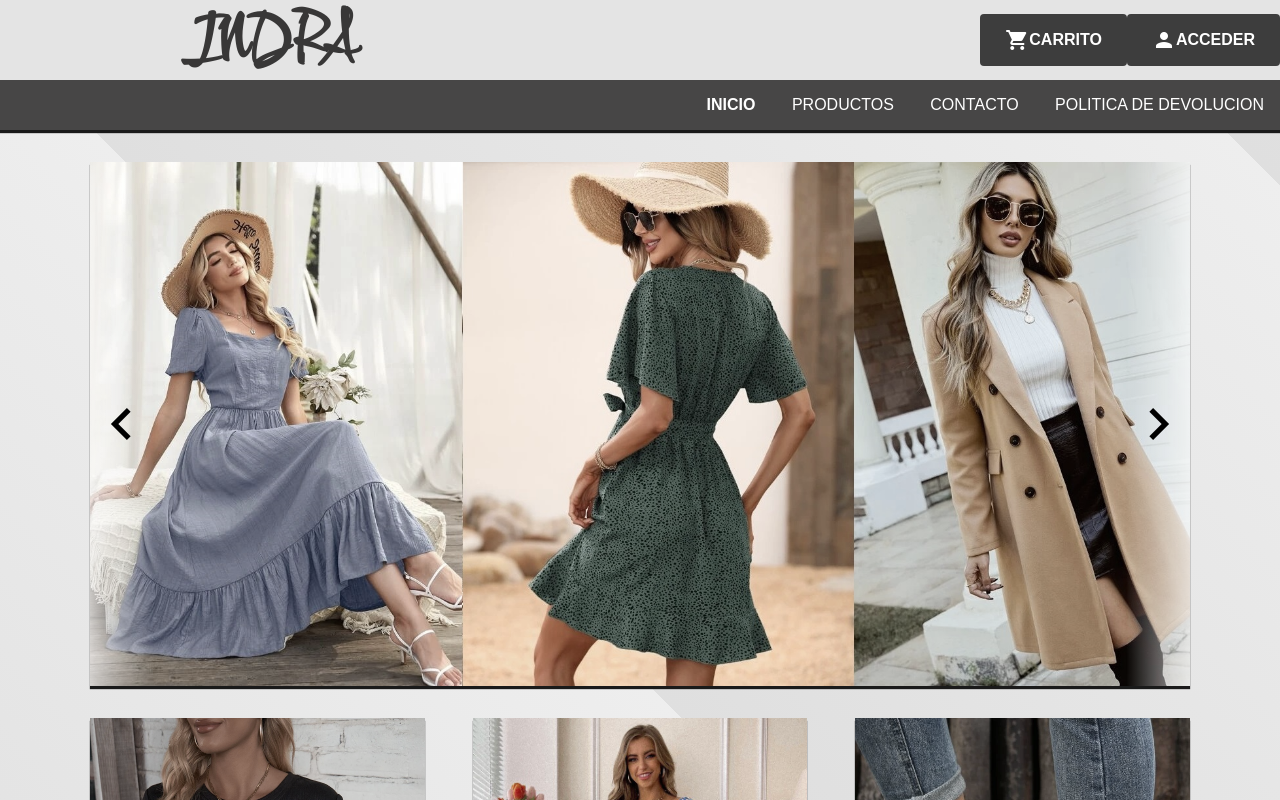
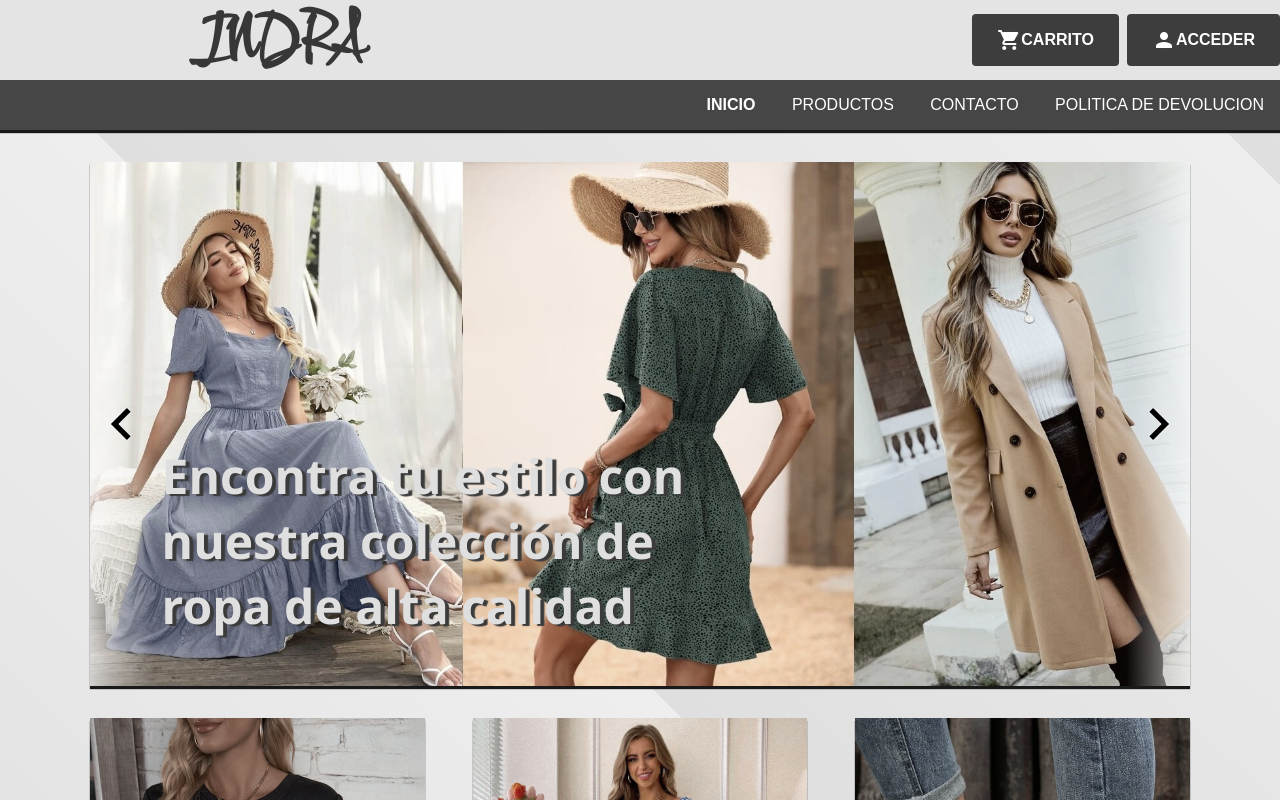
Before and after one commit to ChristianToppetti/Coderhouse-Toppetti, a website: page index.html in a window 1280 px wide. Shown: the top 800 px of the page. Drawn offline with Linux system fonts and the light colour scheme.

Commit message:
Agregado texto al carousel, fixes menores

```diff
--- a/index.html
+++ b/index.html
@@ -68,12 +68,15 @@
                         <div class="carousel" id="carouselCont">
                             <div class="carousel__element" id="carouselElement">
                                 <img src="./multimedia/carrusel1.jpg" alt="IMG">
+                                <p class="carousel__element__text">Encontra tu estilo con nuestra colección de ropa de alta calidad</p>
                             </div>
                             <div class="carousel__element" id="carouselElement">
                                 <img src="./multimedia/carrusel2.jpg" alt="IMG">
+                                <p class="carousel__element__text">Comodidad y estilo a tu alcance con nuestra colección de remeras</p>
                             </div>
                             <div class="carousel__element" id="carouselElement">
                                 <img src="./multimedia/carrusel3.jpg" alt="IMG">
+                                <p class="carousel__element__text">Hacemos envios cualquier parte del país</p>
                             </div>
                         </div>
 
--- a/scss/parcials/pages/_main-index.scss
+++ b/scss/parcials/pages/_main-index.scss
@@ -34,6 +34,12 @@
 
                 font-size: 4rem;
                 cursor: pointer;
+                text-shadow: 0px 0px 2px white;
+
+                @include breakpoint($small) {
+                    background: linear-gradient(270deg, rgba(255,255,255,0) 0%, rgba(255, 255, 255, 0.4) 100%);
+                    font-size: 2rem;
+                }
             }
 
             .carouselbtn-next {
@@ -41,11 +47,17 @@
                 left: auto;
                 right: 0;
                 background: linear-gradient(90deg, rgba(255,255,255,0) 0%, rgba(255, 255, 255, 0.7) 100%);
+
+                @include breakpoint($small) {
+                    background: linear-gradient(90deg, rgba(255,255,255,0) 0%, rgba(255, 255, 255, 0.4) 100%);
+                }
             }
 
-            $h: &;
             .carouselbtn-prev:hover, .carouselbtn-next:hover {
                 background-color: rgba(255, 255, 255, 0.521);
+                @include breakpoint($medium) {
+                    background-color: transparent;
+                }
             }
 
             .carousel {
@@ -61,6 +73,36 @@
                 &__element {
                     flex-shrink: 0;
                     width: 100%;
+
+                    position: relative; z-index: -1;
+                    &__text {
+                        position: absolute;
+                        left: 0; bottom: 0;
+
+                        width: 55%;
+                        font-size: 3rem;
+                        font-weight: bold;
+                        font-family: 'Segoe UI', Tahoma, Geneva, Verdana, sans-serif;
+                        padding: 2rem 0 3rem 4.5rem;
+                        text-shadow: 4px 2px 1px #3b3b3b;
+                        color: #dfdfdf;
+
+                        @include breakpoint($large)
+                        {
+                            width: 70%;
+                        }
+                        @include breakpoint($medium)
+                        {
+                            font-size: 2rem;
+                        }
+                        @include breakpoint($small)
+                        {
+                            text-shadow: 2px 1px 4px #000000;
+                            padding: .5rem 0 2rem 2rem;
+                            width: 100%;
+                            font-size: 1.2rem;
+                        }
+                    }
                 }
             }
         }
```
Also changed, not shown: pages/item.html (+2 -2 lines), css/compilado.css.
